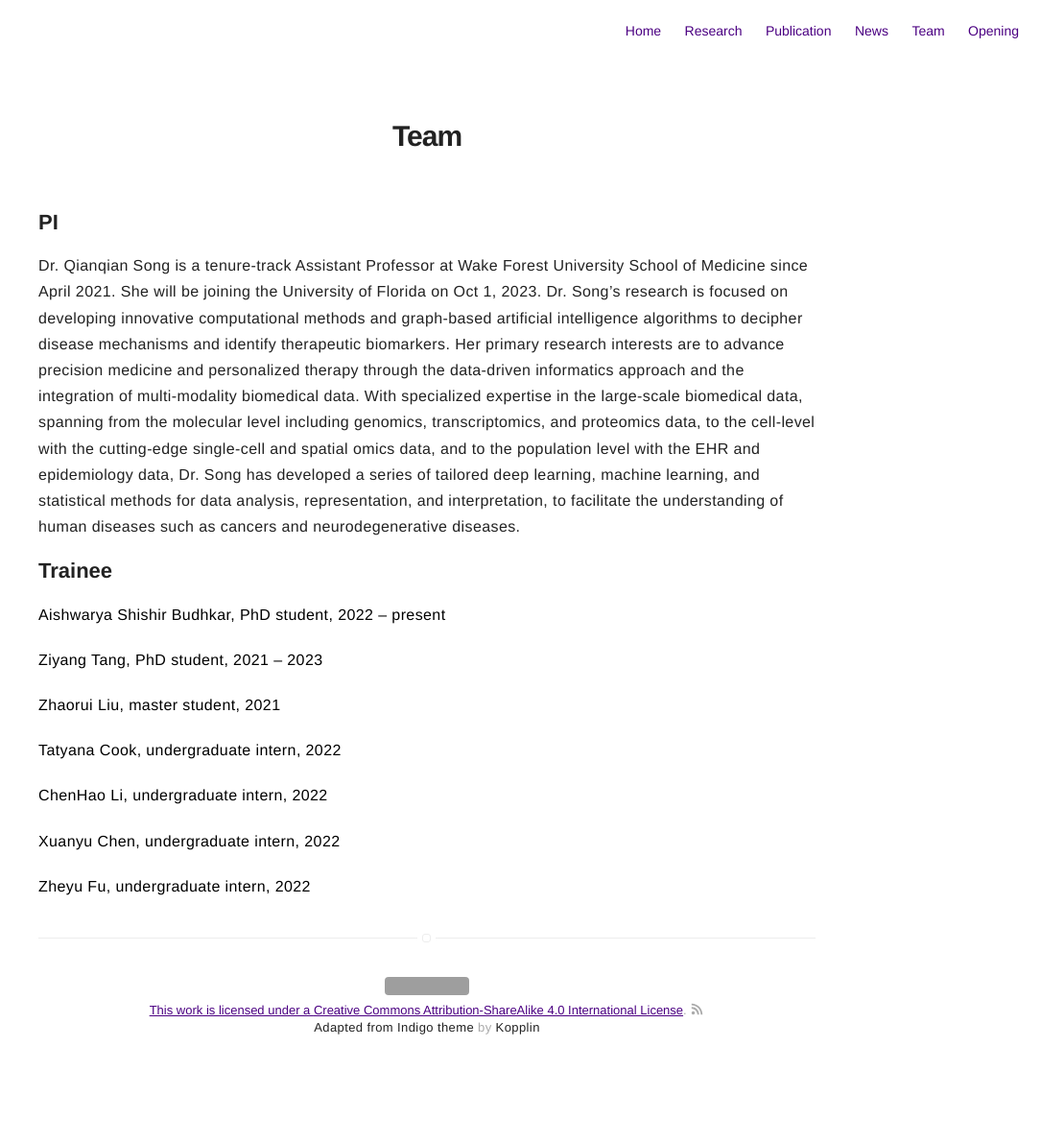
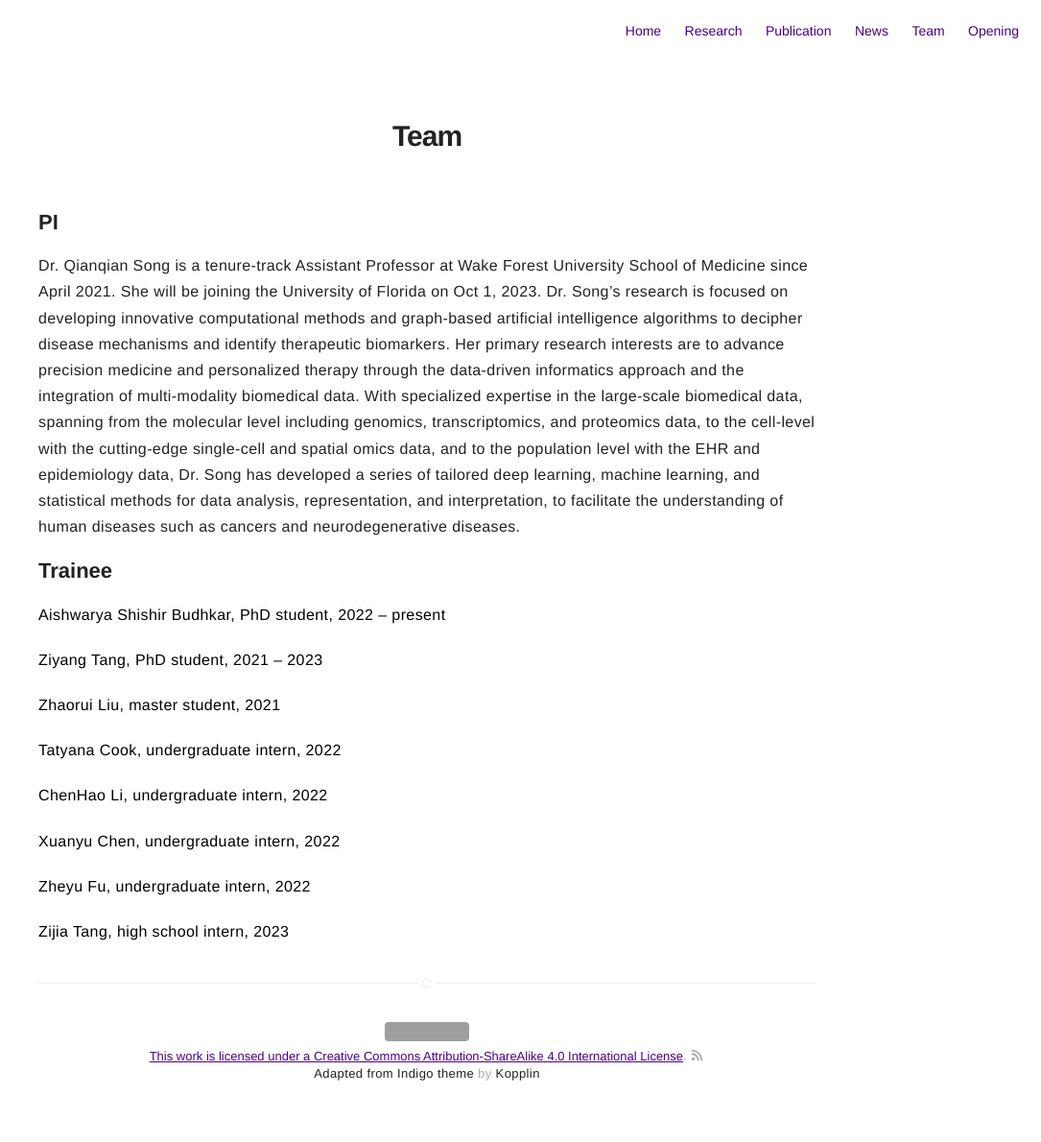
Before and after one commit to QSong-github/SongLab, a Jekyll site: the page built from pages/team.md, in a window 1280 px wide. Shown: the whole page at 96% size, without its empty margins (195-1280 px from the left). Built offline with Jekyll 4.4.1, drawn with Linux system fonts in a browser that asks for light colours; before the commit the page ends 1143 px from its top, so only the background shows below that; grey boxes are pictures that could not be loaded.

Commit message:
Update team.md

```diff
--- a/pages/team.md
+++ b/pages/team.md
@@ -22,3 +22,5 @@ Dr. Qianqian Song is a tenure-track Assistant Professor at Wake Forest Universit
 **Xuanyu Chen, undergraduate intern, 2022**
 
 **Zheyu Fu, undergraduate intern,	2022**
+
+**Zijia Tang, high school intern,	2023**
```
